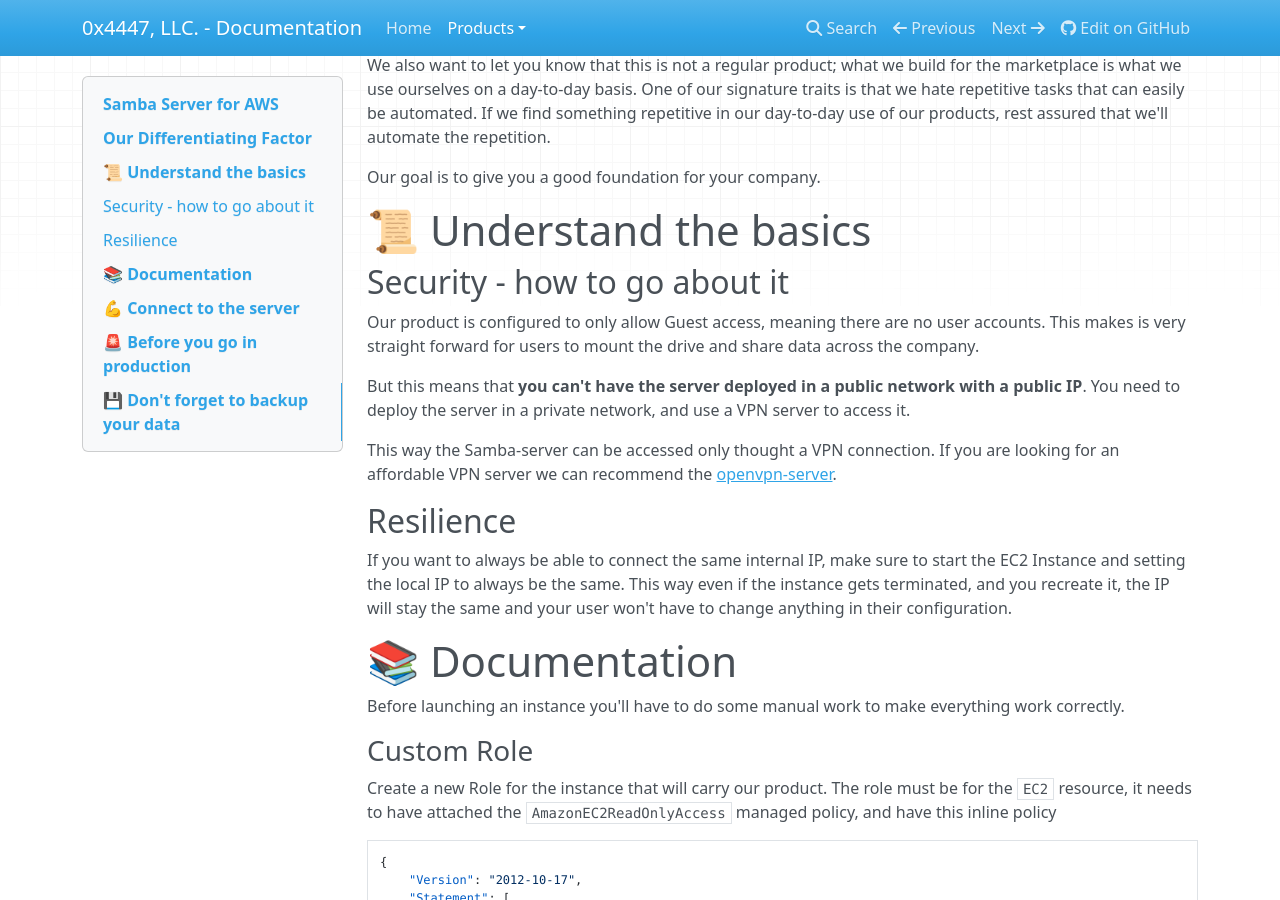
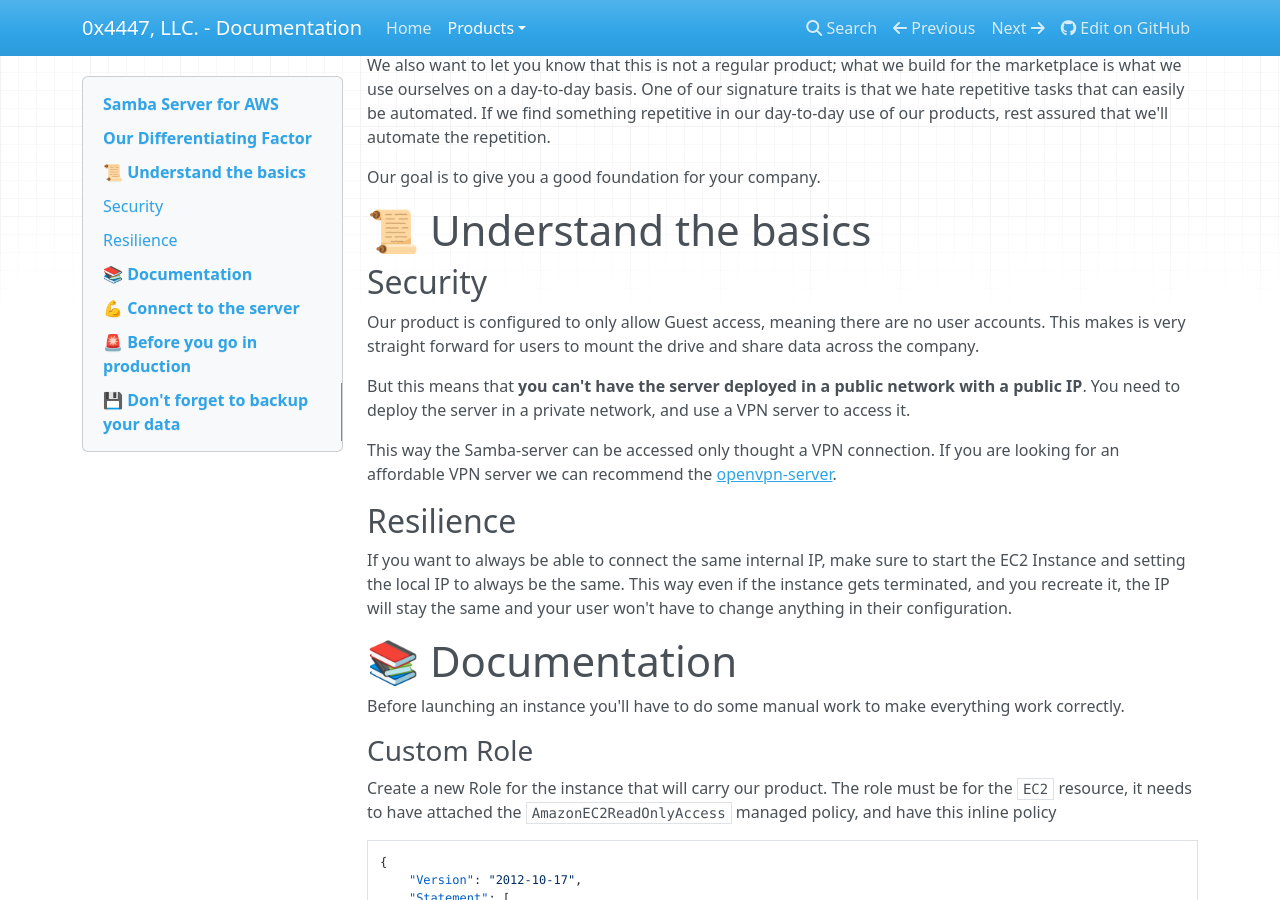
Before and after one commit to 0x4447-office/0x4447_webpage_documentation, an MkDocs documentation site: the page built from docs/products/cloud/aws-marketplace/samba-server.md, in a window 1280 px wide and 900 px high, scrolled down 484 px. Built offline with MkDocs 1.6.1, drawn with Linux system fonts in a browser that asks for light colours; nearby versions of some CDN libraries.

Commit message:
Update samba-server.md

```diff
--- a/docs/products/cloud/aws-marketplace/samba-server.md
+++ b/docs/products/cloud/aws-marketplace/samba-server.md
@@ -23,7 +23,7 @@
 
 # 📜 Understand the basics
 
-## Security - how to go about it
+## Security
 
 Our product is configured to only allow Guest access, meaning there are no user accounts. This makes is very straight forward for users to mount the drive and share data across the company.
 
```
